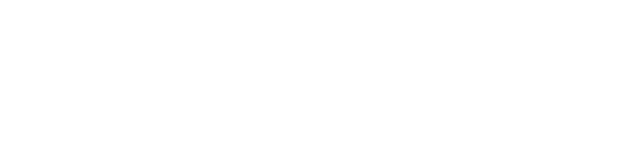
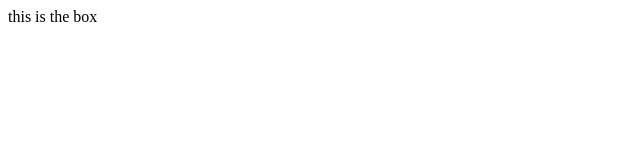
Before and after one commit to Christhechiken/christhchiken.github.io, a plain HTML site: page index.html in a window 1280 px wide. Shown: the whole page, without its empty margins (0-640 px from the left). Drawn offline with Linux system fonts and the light colour scheme.

Commit message:
first commit

```diff
--- a/index.html
+++ b/index.html
@@ -8,6 +8,8 @@
     </title>
 </head>
 <body>
-
+    <div class="box">
+        this is the box
+    </div>
 </body>
 </html>
```
